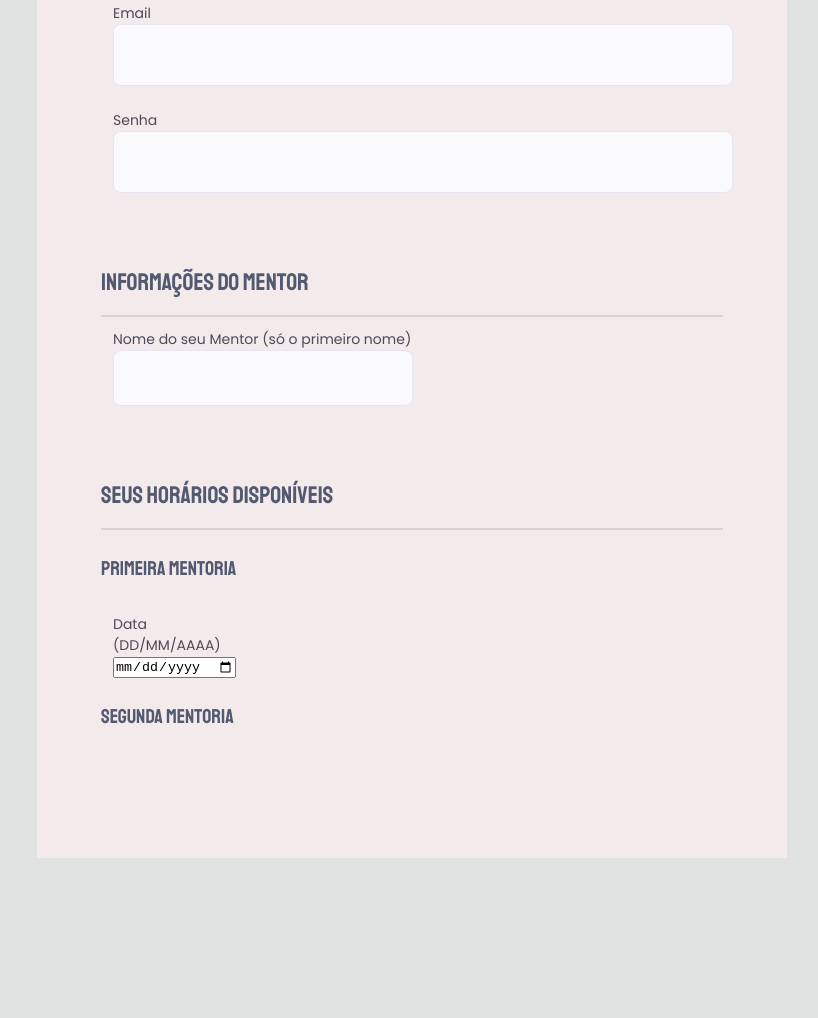
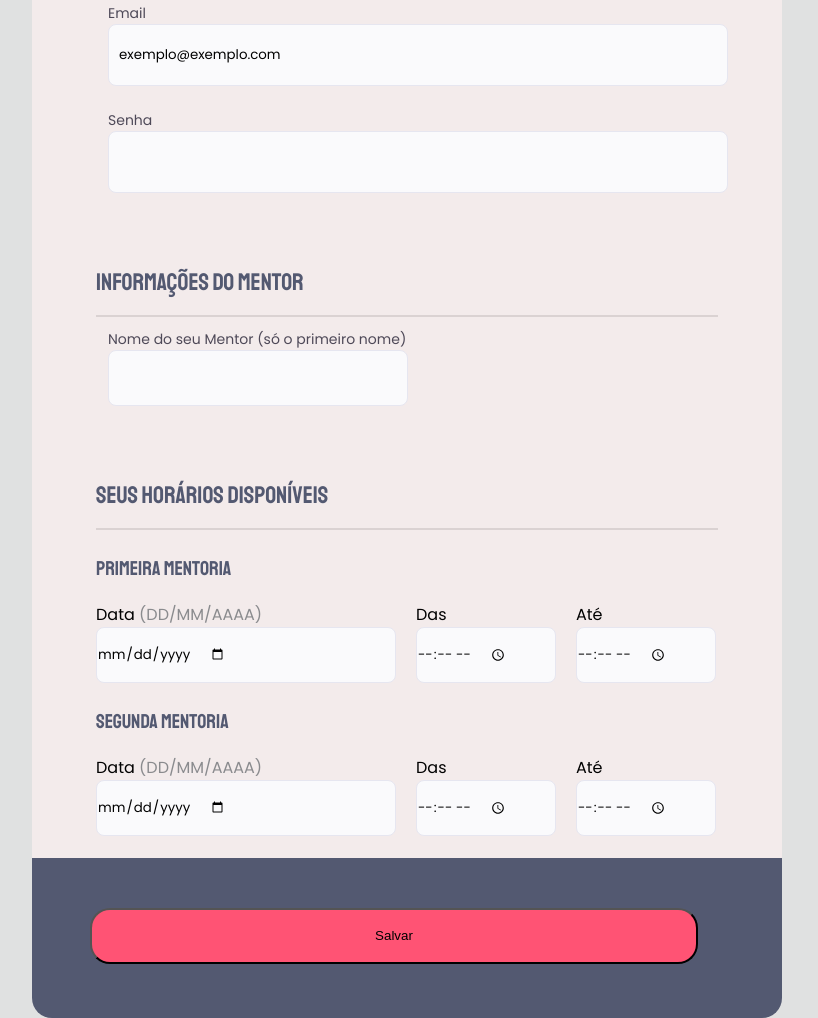
Before and after one commit to Ruansmc/Explorer, a plain HTML site: page Projeto03/Desafio Quiz/index.html in a window 1280 px wide. Shown: the part 512-1530 px from the top of the page, without its empty margins (233-1051 px from the left). Before the commit the page ends 1370 px from the top, so only its background shows below. Drawn offline with Linux system fonts and the light colour scheme.

Commit message:
Finalizado o Quiz03
Finalizei o quiz03, só não coloquei o required.

```diff
--- a/Projeto03/Desafio Quiz/index.html
+++ b/Projeto03/Desafio Quiz/index.html
@@ -24,21 +24,21 @@
             </div>
             <div class="firstname">
               <label for="nome">Sobrenome</label>
-              <input type="text" id="firstname" />
+              <input type="text" id="firstname"  />
             </div>
           </div>
 
           <div class="input-wrapper">
             <div class="email">
               <label for="email">Email</label>
-              <input type="text" id="email" />
+              <input type="text" id="email" value="exemplo@exemplo.com"/>
             </div>
           </div>
 
           <div class="input-wrapper">
             <div class="email">
               <label for="email">Senha</label>
-              <input type="text" id="email" />
+              <input type="password" id="email" required="Insira a Senha" />
             </div>
           </div>
         </fieldset>
@@ -55,26 +55,68 @@
           </div>
         </fieldset>
 
+        <fieldset>
 
-        <fieldset>
+          <div class="fieldset-wrapper">
             <legend>Seus horários disponíveis</legend>
 
        <div class="primeira">
               <legend>Primeira Mentoria</legend>
             </div>
-          <div class="input-wrapper">
-            <div class="firstname">
-              <label for="nome">Data</label>
+              <div class="col">
+                <div class="date-initial">
+                  <label for="event-date">Data</label>
                   <span>(DD/MM/AAAA)</span>
-              <input type="date" id="data" />
+                  <input type="date" id="event-date" />
+                </div>
+
+                <div class="time-das">
+                  <label for="event-das">Das</label>
+                  <input type="time" id="event-das" />
+                </div>
+
+                <div class="time-as">
+                  <label for="event-as">Até</label>
+                  <input type="time" id="event-as" />
                 </div>
               </div>
 
-          <div class="segunda">
+              <div class="primeira">
                 <legend>Segunda Mentoria</legend>
               </div>
+                <div class="col">
+                  <div class="date-initial">
+                    <label for="event-date">Data</label>
+                    <span>(DD/MM/AAAA)</span>
+                    <input type="date" id="event-date" />
+                  </div>
+
+                  <div class="time-das">
+                    <label for="event-das">Das</label>
+                    <input type="time" id="event-das" />
+                  </div>
+
+                  <div class="time-as">
+                    <label for="event-as">Até</label>
+                    <input type="time" id="event-as" />
+                  </div>
+                </div>
+              </div>
+            </div>
+          </div>
+        </fieldset>
+
+<fieldset>
+
+</fieldset>
 
       </form>
+
+      <footer>
+        <button>
+          Salvar
+        </button>
+      </footer>
     </div>
   </body>
 </html>
--- a/Projeto03/Desafio Quiz/style.css
+++ b/Projeto03/Desafio Quiz/style.css
@@ -4,6 +4,13 @@
   margin: 0;
   padding: 0;
   box-sizing: border-box;
+}
+
+body,
+span,
+input,
+select {
+  font-family: "Poppins";
 }
 
 body {
@@ -47,7 +54,7 @@ header p {
 }
 
 .page {
-  width: 740px;
+  width: 750px;
   margin: 0 auto;
 }
 
@@ -102,8 +109,13 @@ legend {
   gap: 20px;
 }
 
+input:invalid {
+  border: 1px solid red;
+}
+
 #nome,
-#firstname {
+#firstname,
+#email {
   width: 300px;
   height: 56px;
 
@@ -152,17 +164,79 @@ legend {
   line-height: 34px;
 }
 
-.input-wrapper date {
-  color: #4e4958;
-  border-radius: 20px 20px 0px 0px;
-  background: #fff;
-  font-family: Poppins;
-  font-size: 14px;
-  font-style: normal;
-  font-weight: 400;
-  line-height: 24px;
+.col {
+  display: flex;
+  flex-direction: row;
+  width: 100%;
+  gap: 20px;
+  font-size: normal;
+  font-family: "Poppins";
 }
 
-.input-wrapper span {
-  display: contents;
+.date-initial input {
+  width: 300px;
+
+  border-radius: 8px;
+  border: 1px solid var(--Back-Lines-in-white, #e6e6f0);
+  background: var(--Shapes-02, #fafafc);
+  top: 56px;
+  height: 56px;
+  align-items: center;
 }
+
+.date-initial span {
+  color: #8a8b8e;
+}
+
+.date-initial span:hover {
+  color: #2c2e32;
+}
+
+.col input {
+  display: flex;
+  top: 30px;
+}
+
+.time-das input {
+  gap: 20px;
+  width: 140px;
+  height: 56px;
+  flex-shrink: 0;
+  border-radius: 8px;
+  border: 1px solid var(--Back-Lines-in-white, #e6e6f0);
+  background: var(--Shapes-02, #fafafc);
+}
+.time-as input {
+  width: 140px;
+  height: 56px;
+  flex-shrink: 0;
+  border-radius: 8px;
+  border: 1px solid var(--Back-Lines-in-white, #e6e6f0);
+  background: var(--Shapes-02, #fafafc);
+}
+
+footer {
+  display: fixed;
+  padding-left: 8px;
+  width: 750px;
+  height: 160px;
+  flex-shrink: 0;
+  border-radius: 0px 0px 20px 20px;
+  background: #535971;
+  margin: 0 auto;
+}
+
+footer button {
+  border-radius: 20px;
+  background: #ff5374;
+  margin: 50px 50px 0;
+  width: 608px;
+  height: 55.652px;
+
+  gap: 10px;
+  flex-shrink: 0;
+}
+
+footer button:hover {
+  background: #6d2231;
+}
```
Lines whose indentation alone changed are shown as unchanged.
